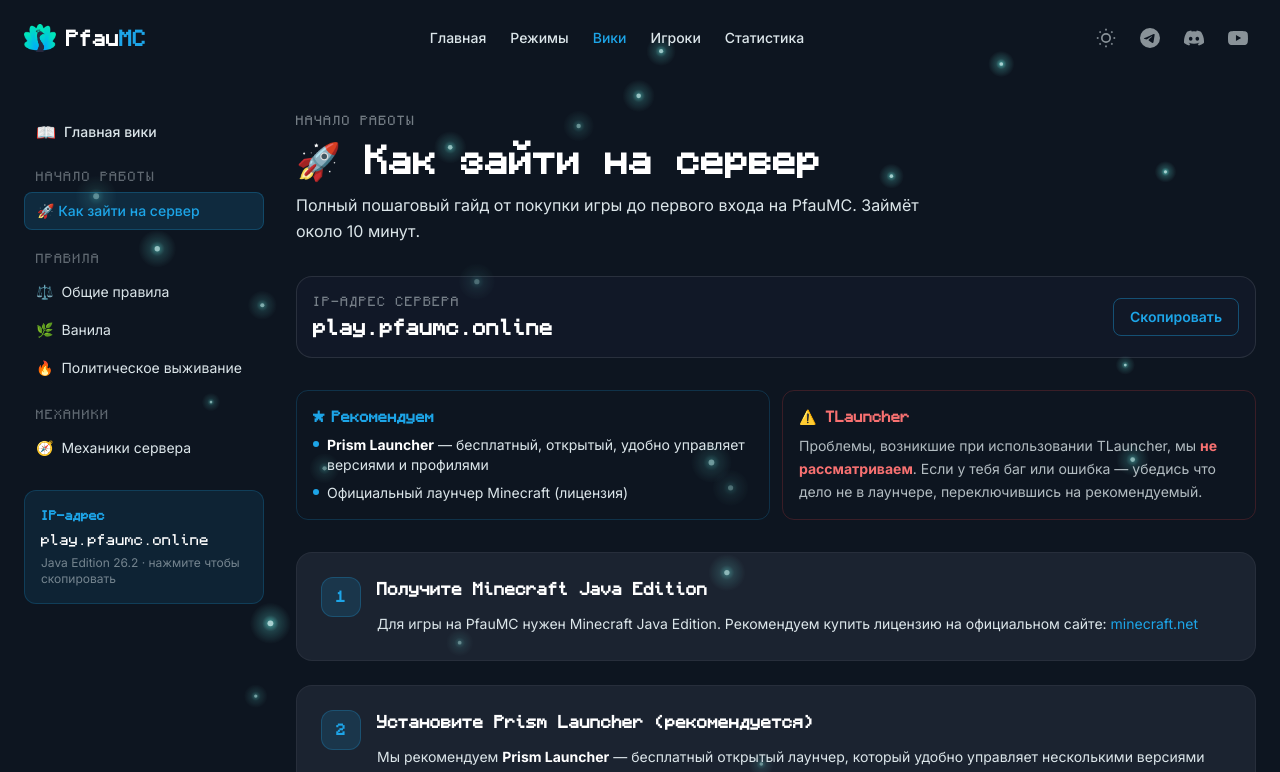
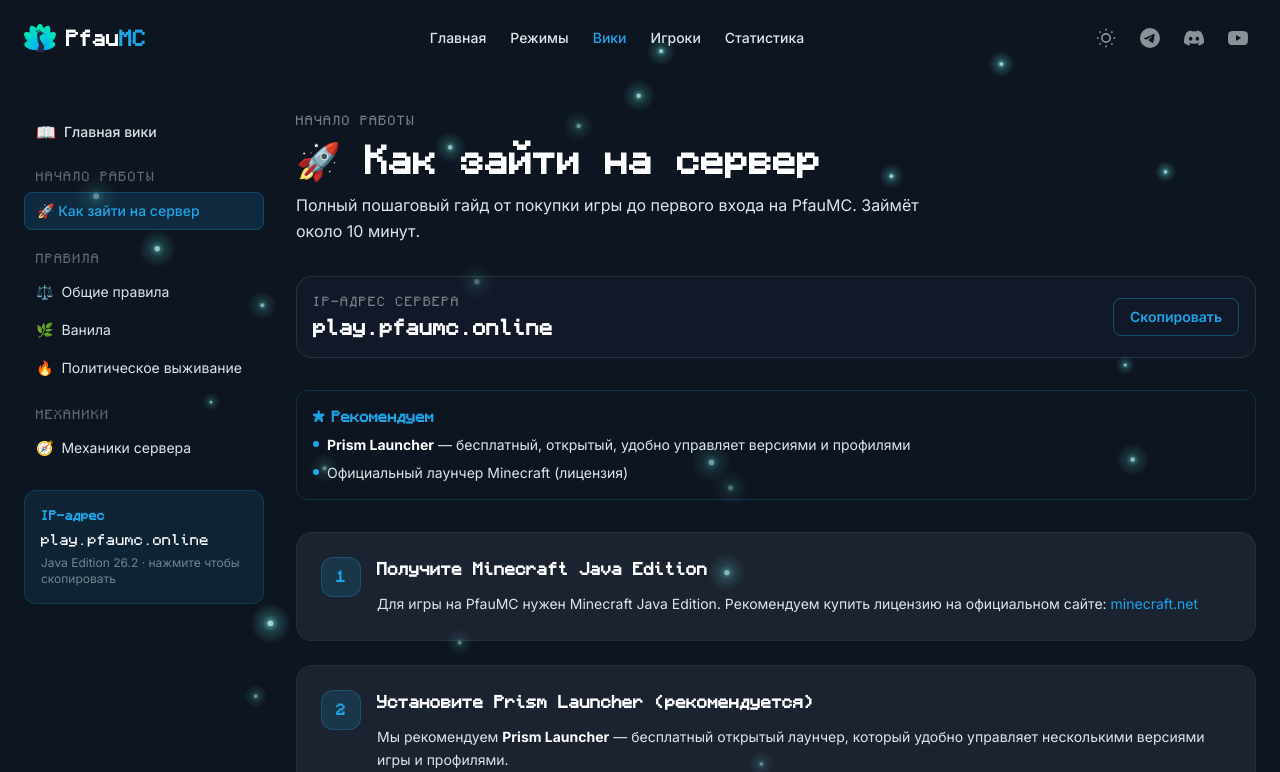
Before and after one commit to PfauMC/pfaumc.github.io, a React (Vite) app: page /wiki/guide in a window 1280 px wide. Shown: the top 772 px of the page. Built offline with nearby package versions, Linux system fonts and the light colour scheme.

Commit message:
docs: добавить README; убрать упоминания TLauncher из вики

```diff
--- a/src/pages/wiki/WikiGuide.jsx
+++ b/src/pages/wiki/WikiGuide.jsx
@@ -204,8 +204,7 @@
       <CopyToast copied={copied} error={error} successMessage="IP скопирован" />
 
       {/* Launcher notice */}
-      <div className="mb-8 grid grid-cols-1 sm:grid-cols-2 gap-3">
-        <div className="p-4 bg-accent/8 border border-accent/20 rounded-xl">
+      <div className="mb-8 p-4 bg-accent/8 border border-accent/20 rounded-xl">
         <div className="font-mono text-sm font-bold text-accent mb-2">⭐ Рекомендуем</div>
         <ul className="space-y-2">
           <li className="text-sm text-text-light flex items-start gap-2">
@@ -220,14 +219,6 @@
             <span>Официальный лаунчер Minecraft (лицензия)</span>
           </li>
         </ul>
-        </div>
-        <div className="p-4 bg-red-500/8 border border-red-500/20 rounded-xl">
-          <div className="font-mono text-sm font-bold text-red-400 mb-2">⚠️ TLauncher</div>
-          <p className="text-text-light/80 text-sm leading-relaxed">
-            Проблемы, возникшие при использовании TLauncher, мы <strong className="text-red-400">не рассматриваем</strong>.
-            Если у тебя баг или ошибка — убедись что дело не в лаунчере, переключившись на рекомендуемый.
-          </p>
-        </div>
       </div>
 
       {/* Steps */}
```
Also changed, not shown: 1 other file (tests, documents, lock files or other folders). Lines whose indentation alone changed are shown as unchanged.
